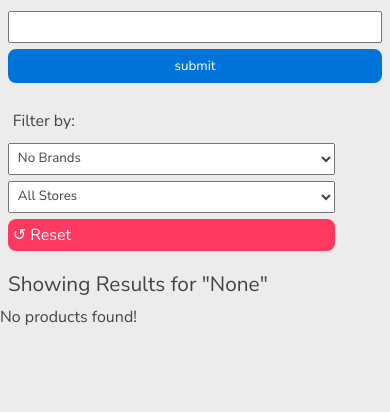
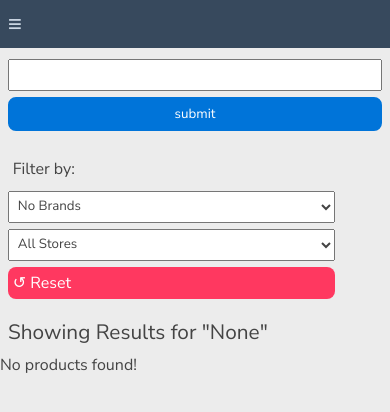
Before and after one commit to travfu/frugal-protein, a Django app: page /search/ in a window 390 px wide. Shown: the top 412 px of the page. Run offline with Django 3.2, Linux system fonts and the light colour scheme.

Commit message:
add navbar

```diff
--- /dev/null
+++ b/frugal_protein/products/static/products/css/navbar.css
@@ -0,0 +1,118 @@
+:root {
+    --navbar-height: 50px;
+    --navbar-bg-color: #37495d;
+    --navbar-text-color: #8899AB;
+    --navbar-text-highlight-color: #CED9E5;
+}
+
+
+/* NAVBAR */
+.navbar-wrapper {
+    background: var(--navbar-bg-color);
+}
+
+.navbar {
+    display: flex;
+    justify-content: space-between;
+    align-items: center;
+    height: var(--navbar-height);
+    margin: auto;
+}
+
+.navbar-left {margin-left: 1rem;}
+.navbar-right {margin-right: 1rem;}
+
+/* NAVBAR - LEFT SIDE (NAVIGATION) */
+.navbar-left {
+    display: flex;
+    align-items: center;
+}
+
+.navbar-left > * {
+    padding: 0 0.5rem 0 0.5rem;
+    text-decoration: none;
+    font-weight: 600;
+    color: var(--navbar-text-color);
+}
+
+.navbar-left > .dropdown-btn {display: none}
+
+.navbar-left > *:hover {
+    color: var(--navbar-text-highlight-color);
+    transition: color 0.2s linear;
+}
+
+
+/* NAVBAR - RIGHT SIDE (SEARCH BAR) */
+.search {
+    position: relative;
+    width: 200px;
+    border-bottom: 1px solid var(--navbar-text-color);
+    display: flex;
+    justify-content: flex-end;
+}
+
+.search > * {
+    border: none;
+    background: var(--navbar-bg-color);
+}
+
+.search > input {
+    color: var(--navbar-text-color);
+}
+
+.search:hover {
+    border-color: var(--navbar-text-highlight-color);
+}
+
+.search > input:focus,
+.search > input:hover {
+    outline: none;
+    color: var(--navbar-text-highlight-color);
+    font-weight: 700;
+}
+
+.search > button {
+    width: 2rem;
+}
+
+.search > button:hover {
+    outline: none;
+}
+
+@media all and (max-width: 425px) {
+    /* DROPDOWN NAVIGATION */
+    .navbar {
+        height: auto;
+    }
+
+    .navbar-left {
+        display: block;
+        width: 50px;
+        margin: 0;
+    }
+
+    .navbar-left > * {
+        display: none;
+        padding: 0.5rem;
+        width: 100vw;
+        color: var(--navbar-text-highlight-color);
+    }
+
+    .navbar-left > .dropdown-btn {
+        display: block;
+        font-size: 1.5rem;
+        width: auto; /* to make space for search bar */
+    }
+
+    .navbar-left > *:not(.dropdown-btn) {
+        background: #384047;
+    }
+
+    /* show dropdown when clicked (use JS to add .dropdown to class) */
+    .navbar-left > * {display: none}
+    .navbar-left.dropdown > * {display: block}
+
+    /* HIDE SEARCH BAR */
+    .search {display: none}
+}
--- a/frugal_protein/products/templates/products/product_search.html
+++ b/frugal_protein/products/templates/products/product_search.html
@@ -4,9 +4,20 @@
 
 {% block header %}
     <link rel="stylesheet" href="{% static "products/css/product_search.css" %}">
+    <link rel="stylesheet" href="{% static "products/css/navbar.css"%}">
 {% endblock header %}
 
 {% block content %}
+    <div class="navbar-wrapper">
+        <div class="navbar">
+            <div class="navbar-left" id="navbar-dropdown">
+                <div class="dropdown-btn" id="navbar-left-dropdown-btn">≡</div>
+                <a href="/">Home</a>
+                <a href="">Protein Calculator</a>
+            </div>
+        </div>
+    </div>
+
     <form action="">
         <div class="csrf">{% csrf_token %}</div>
         <div class="form-search">
--- a/frugal_protein/products/views.py
+++ b/frugal_protein/products/views.py
@@ -6,10 +6,12 @@ from . import models as m
 from . import forms
 
 # Create your views here.
-class ProductView(DetailView):
+class ProductView(FormMixin, DetailView):
     context_object_name = 'product'
     model = m.ProductInfo
     template_name = 'products/product.html'
+    # Form for navbar
+    form_class = forms.ProductSearchForm
 
 class SearchView(FormMixin, ListView):
     # FormMixin Attributes
```
Also changed, not shown: frugal_protein/products/templates/products/product_base.html (+23 -0 lines).
